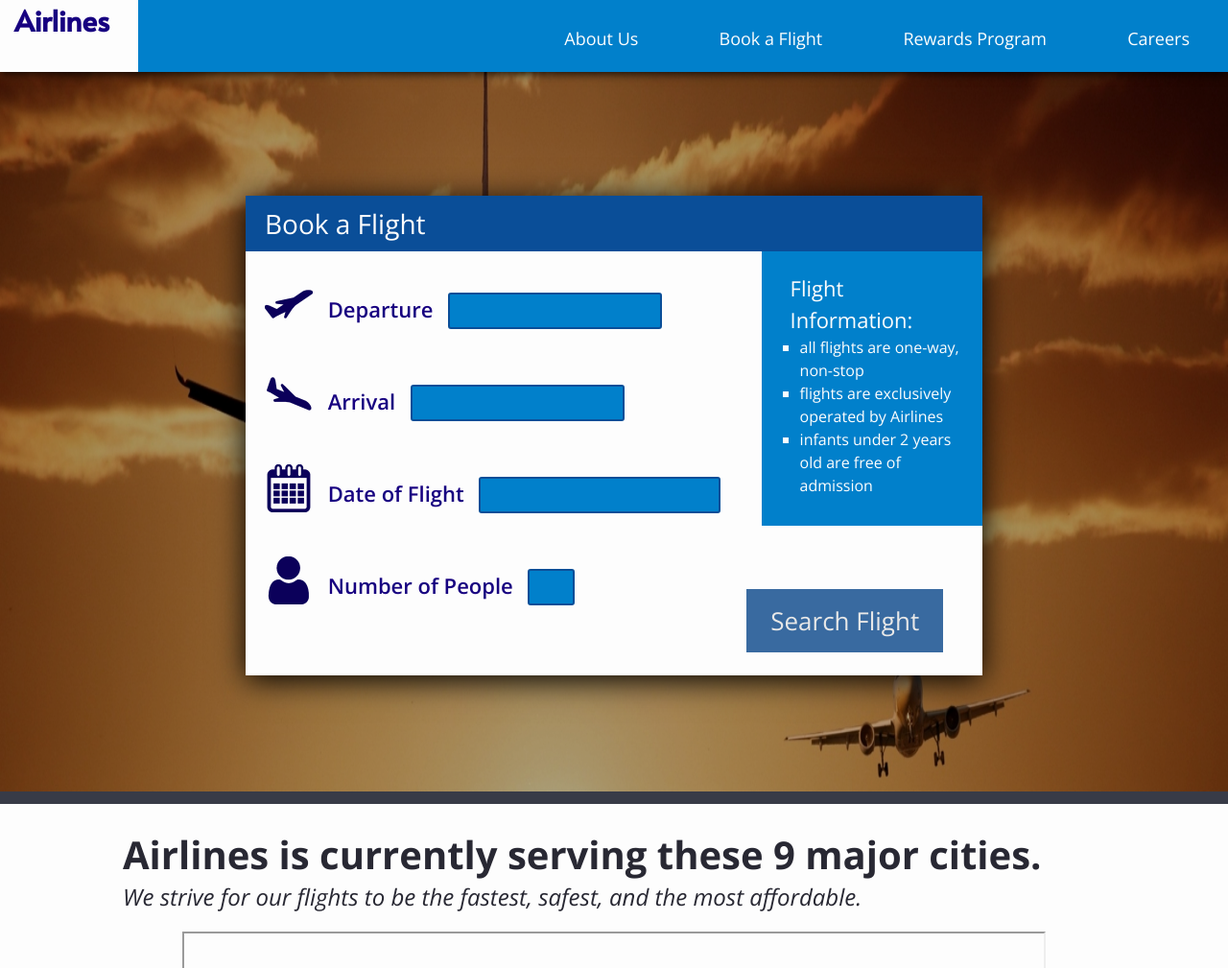
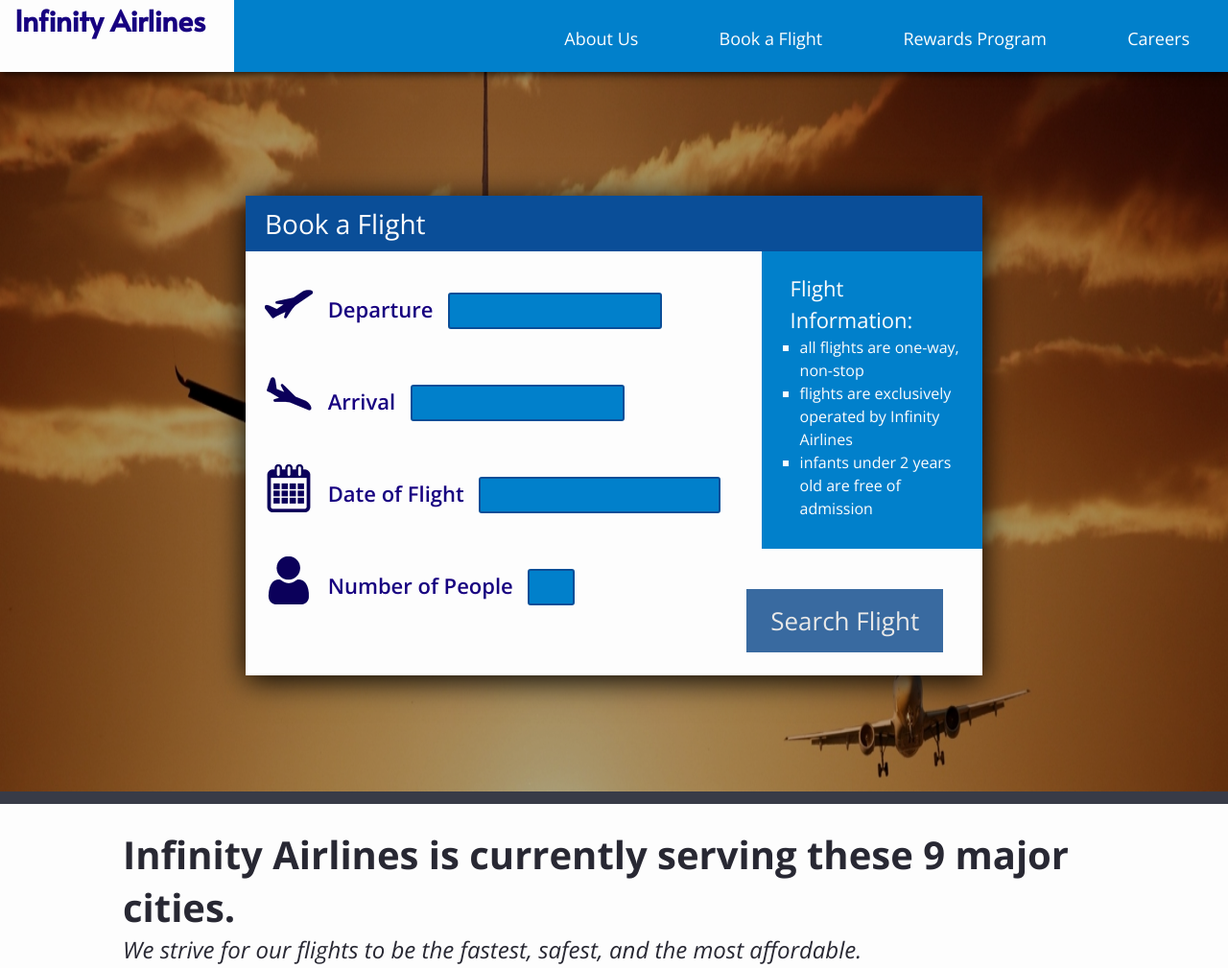
Before and after one commit to kinnerparikh/FBLA-Web-Design, a plain HTML site: page book-a-flight.html in a window 1280 px wide. Shown: the top 1009 px of the page at 96% size. Drawn offline with nearby package versions, Linux system fonts and the light colour scheme; grey boxes are pictures that could not be loaded.

Commit message:
updated text

```diff
--- a/book-a-flight.html
+++ b/book-a-flight.html
@@ -3,7 +3,7 @@
   <head>
     <meta charset="utf-8">
     <meta name="viewport" content="width=device-width, initial-scale=1">
-    <title>Airlines</title>
+    <title>Infinity Airlines</title>
     <link href="https://fonts.googleapis.com/css?family=Open+Sans:400,400i,600,700" rel="stylesheet">
     <link href="https://fonts.googleapis.com/css?family=Alata" rel="stylesheet">
     <link rel="icon" type="image/png" href="images/favicon.png">
@@ -384,7 +384,7 @@
     <header>
       <div class="title">
       <!-- <a href="index.html"><img src="images/logo.png" alt="logo" height="65px" width="auto"></a> -->
-      <a href="index.html"><h1>Airlines</h1></a>
+      <a href="index.html"><h1>Infinity Airlines</h1></a>
       </div>
       <div class="navbar">
       <a href="about-us.html">About Us</a>
@@ -462,7 +462,7 @@
           Flight Information:
           <ul>
             <li>all flights are one-way, non-stop</li>
-            <li>flights are exclusively operated by Airlines
+            <li>flights are exclusively operated by Infinity Airlines
             </li>
             <li>infants under 2 years old are free of admission</li>
           </ul>
@@ -501,7 +501,7 @@
             </div>
             <div>
               <button id="confirm-payment" onclick="confirm()">Confirm Payment</button>
-              <p id="thankyou">Your flight has been successfully booked. Thank you for choosing Airlines!</p>
+              <p id="thankyou">Your flight has been successfully booked. Thank you for choosing Infinity Airlines!</p>
             </div>
           </div>
         </div>
@@ -509,7 +509,7 @@
     </div>
 
     <div class="content">
-        <h2>Airlines is currently serving these 9 major cities.</h2>
+        <h2>Infinity Airlines is currently serving these 9 major cities.</h2>
         <p><i>We strive for our flights to be the fastest, safest, and the most affordable.</i></p>
         <iframe
         src="https://www.google.com/maps/d/embed?mid=19SM79-LIXBEVQZpGB5mM718xbDnx5s2s">
```
